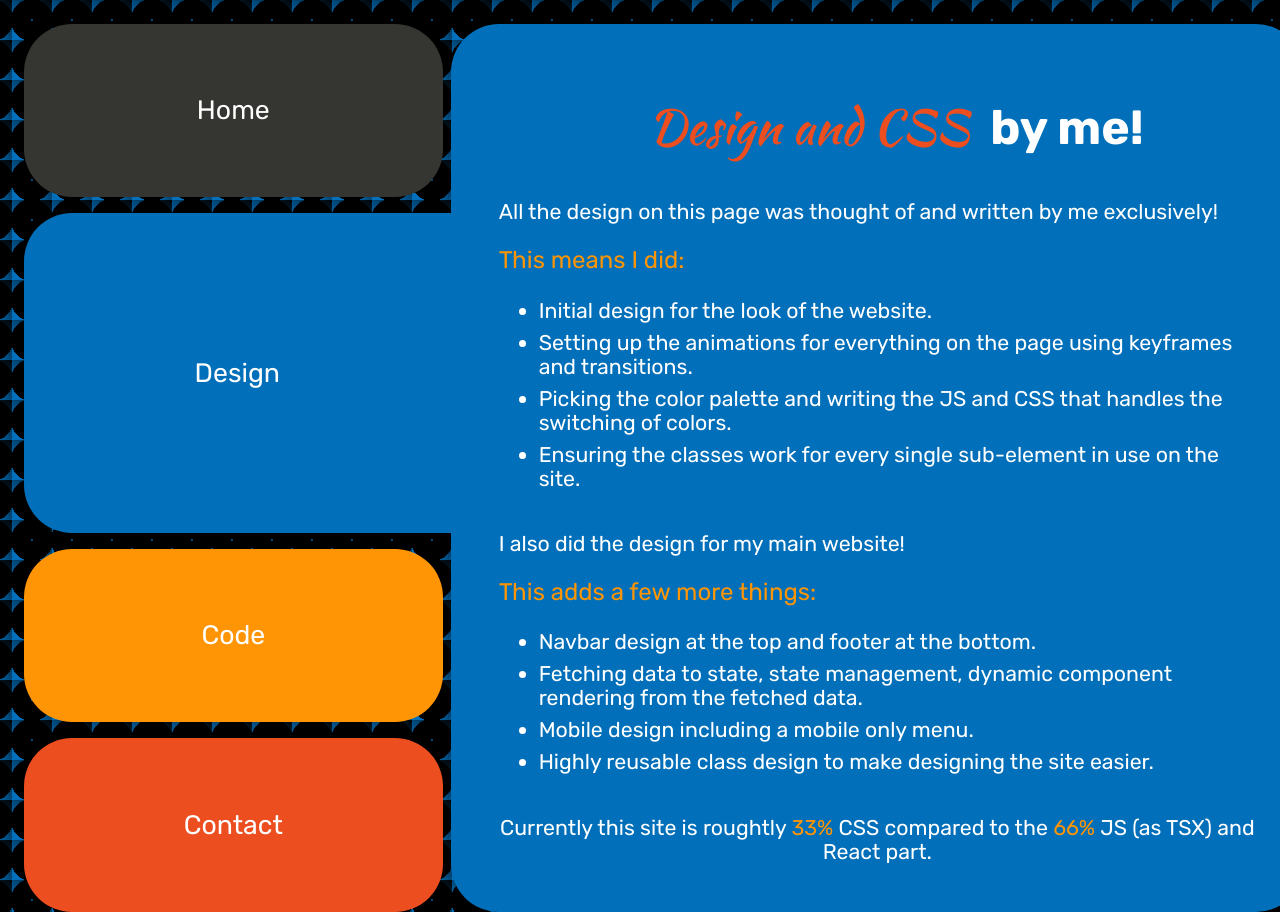
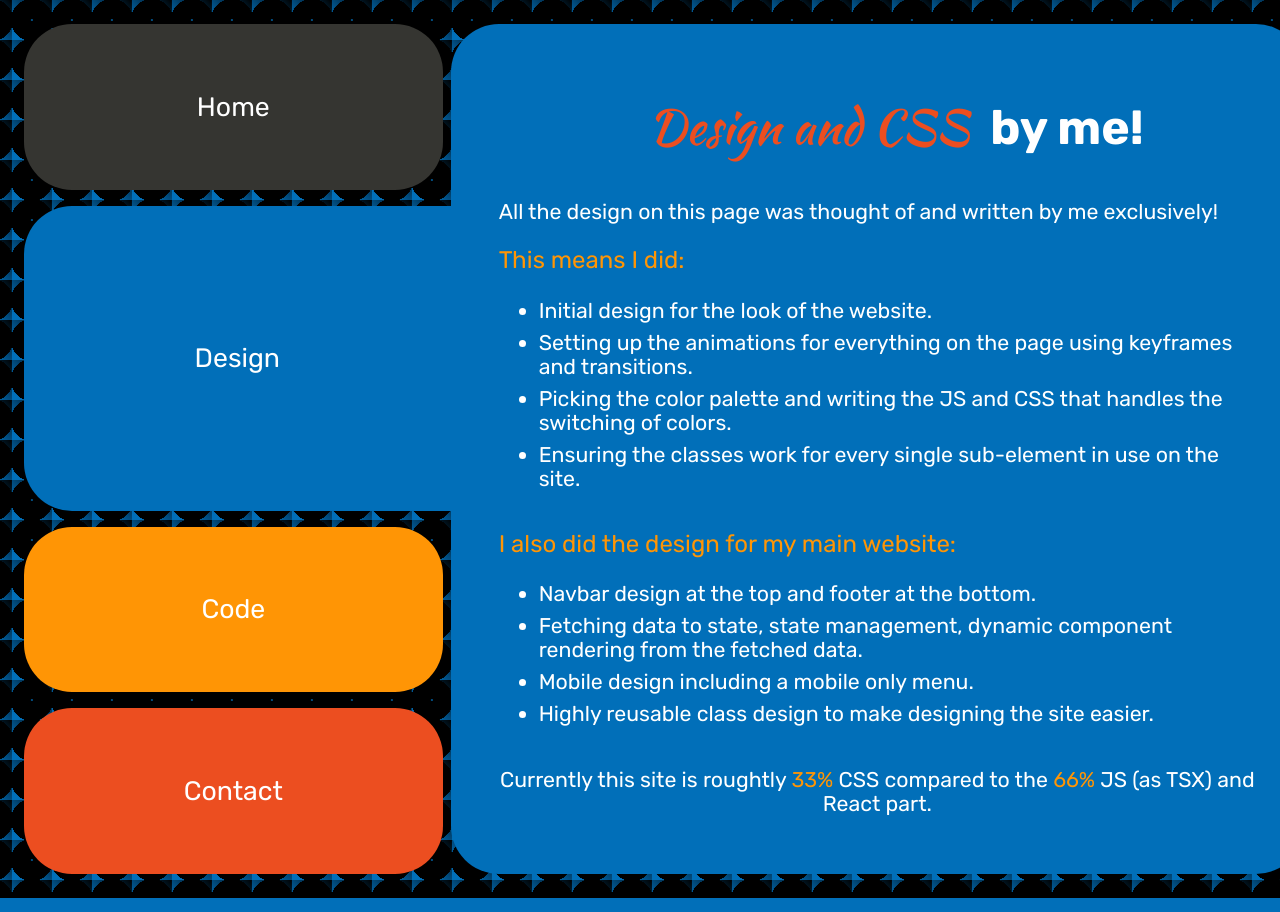
Before and after one commit to Aze-M/Portfolio-Site, a React (Vite) app: page /#/design in a window 1280 px wide. Shown: the top 912 px of the page. Built offline with nearby package versions, Linux system fonts and the light colour scheme.

Commit message:
Shortening design page to ensure unified height.

```diff
--- a/src/pages/design.tsx
+++ b/src/pages/design.tsx
@@ -28,9 +28,7 @@ export default class Design extends React.Component {
                     </ul>
                 </div>
                 <div className="text tgl-me">
-                    I also did the design for my main website! <br />
-                    <br />
-                    <span className="font-large font-lora tgl-me">This adds a few more things:</span>
+                    <span className="font-large font-lora tgl-me"> I also did the design for my main website:</span>
                     <ul className="list tgl-me">
                         <li className="entry">Navbar design at the top and footer at the bottom.</li>
                         <li className="entry">Fetching data to state, state management, dynamic component rendering from the fetched data.</li>
```
